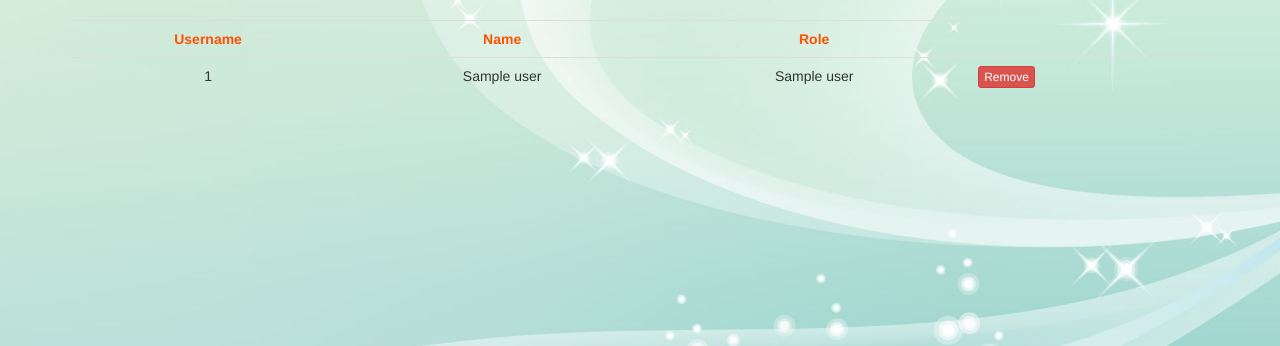
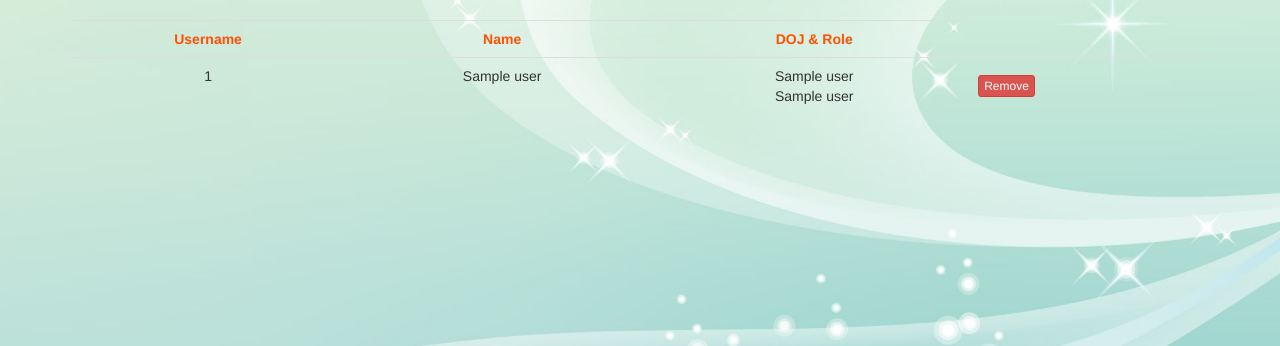
Before and after one commit to upsehaj/MsgCast, a Flask app: template templates/manage.html in a window 1280 px wide. Shown: the part 74-420 px from the top of the page. Run offline with Flask 2, Linux system fonts and the light colour scheme; the template is opened without the code that fills it: most values are stand-ins (such as "Sample title", 1, 10 or a date in 2020); some libraries are stand-ins or nearby versions.

Commit message:
Some minor changes in manage view

```diff
--- a/app.py
+++ b/app.py
@@ -113,7 +113,7 @@ def signup():
         hash = pwd_context.encrypt(request.form.get("regpassword"))
 
         #add user
-        db.execute("INSERT INTO users(username, first_name, last_name, hash, grp) VALUES(?, ?, ?, ?, ?)",(request.form.get("regusername"), request.form.get("first"), request.form.get("last"), hash, request.form.get("group")))
+        db.execute("INSERT INTO users(username, first_name, last_name, hash, grp, doj) VALUES(?, ?, ?, ?, ?, DATETIME(current_timestamp, '+05 hours','+30 minutes'))",(request.form.get("regusername"), request.form.get("first"), request.form.get("last"), hash, request.form.get("group")))
         conn.commit()
 
         # automatic login
@@ -212,7 +212,7 @@ def manage():
         db.execute("SELECT grp FROM users WHERE username=?", (session["user_id"],))
         grp = db.fetchall()
 
-        db.execute("SELECT username, first_name||' '||last_name AS name, role FROM users WHERE grp=? ORDER BY role DESC", (grp[0][0],))
+        db.execute("SELECT username, first_name||' '||last_name AS name, role, doj FROM users WHERE grp=? ORDER BY role DESC, doj DESC", (grp[0][0],))
         users_list = db.fetchall()
 
         curr_user = session["user_id"]
@@ -255,7 +255,7 @@ def create():
         hash = pwd_context.encrypt(request.form.get("regpassword"))
 
         #add user
-        db.execute("INSERT INTO users(username, first_name, last_name, hash, grp, role) VALUES(?, ?, ?, ?, ?, ?)",(request.form.get("regusername"), request.form.get("first"), request.form.get("last"), hash, request.form.get("group"), "Admin"))
+        db.execute("INSERT INTO users(username, first_name, last_name, hash, grp, role, doj) VALUES(?, ?, ?, ?, ?, ?, DATETIME(current_timestamp, '+05 hours','+30 minutes'))",(request.form.get("regusername"), request.form.get("first"), request.form.get("last"), hash, request.form.get("group"), "Admin"))
         conn.commit()
 
         # automatic login
--- a/templates/manage.html
+++ b/templates/manage.html
@@ -9,21 +9,21 @@
 		<table class="table table-hover" align="center">
 			<tr>
 				<th style="text-align:center">Username</th>
-				<th style="text-align:center">Name</th>
-				<th style="text-align:center">Role</th>
+                <th style="text-align:center">Name</th>
+                <th style="text-align:center">DOJ & Role</th>
 			</tr>
             {% for i in range((users_list)|length) %}
                 {% if users_list[i][0] != curr_user %}
                     <tr>
                         <td>{{users_list[i][0]}}</td>
                         <td>{{users_list[i][1]}}</td>
-                        <td>{{users_list[i][2]}}</td>
-                        <td style="text-align:left">
+                        <td style="vertical-align:middle">{{users_list[i][3]}}<br>{{users_list[i][2]}}</td>
+                        <td style="text-align:left;vertical-align:middle">
                             <form action="{{ url_for('manage') }}" method="post">
-                                <button name="remove" value="{{ users_list[i][0] }}" class="btn btn-danger btn-xs">Remove</button>
                                 {% if users_list[i][2] == 'Member' %}
                                     <button name="admin" value="{{ users_list[i][0] }}" class="btn btn-success btn-xs">Make Admin</button>
                                 {% endif %}
+                                <button name="remove" value="{{ users_list[i][0] }}" class="btn btn-danger btn-xs">Remove</button>
                             </form>
                         </td>
                     </tr>
```
Also changed, not shown: msgcast.db.
